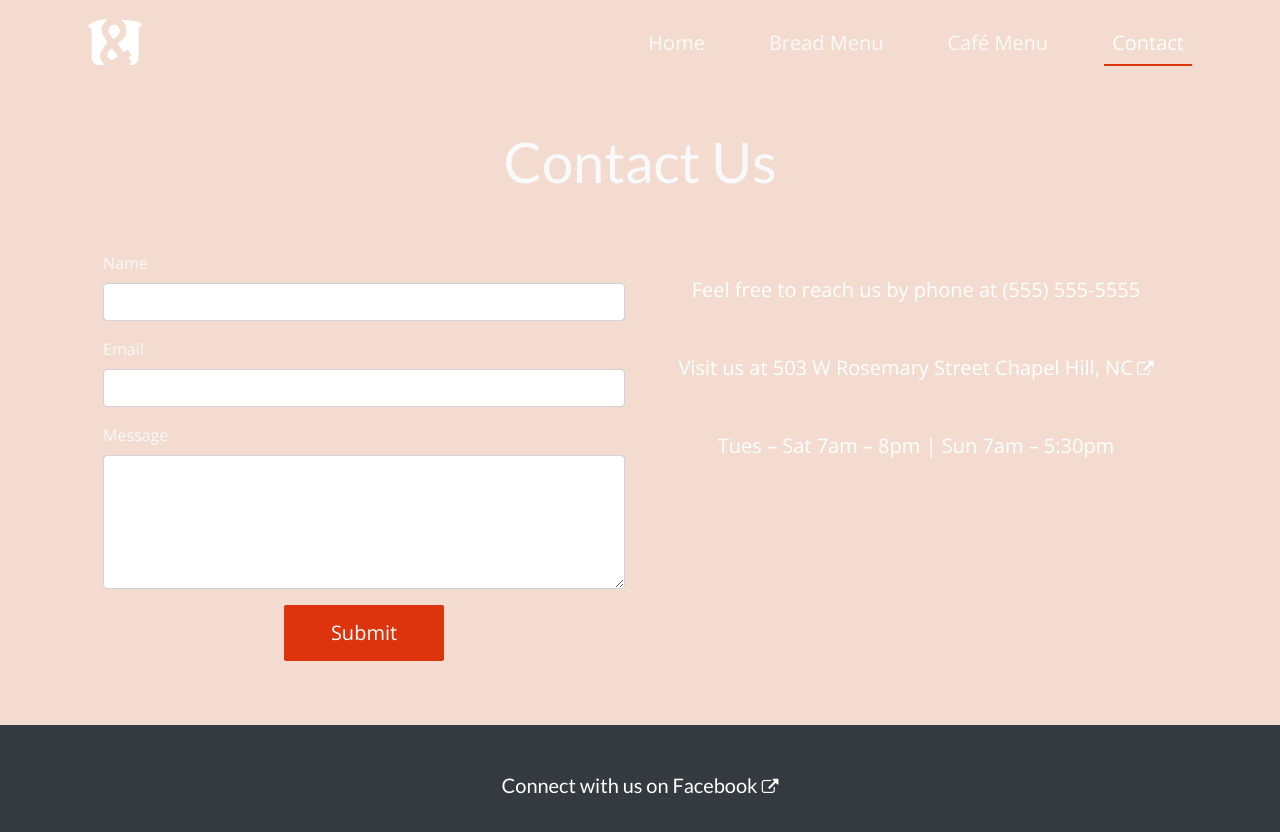
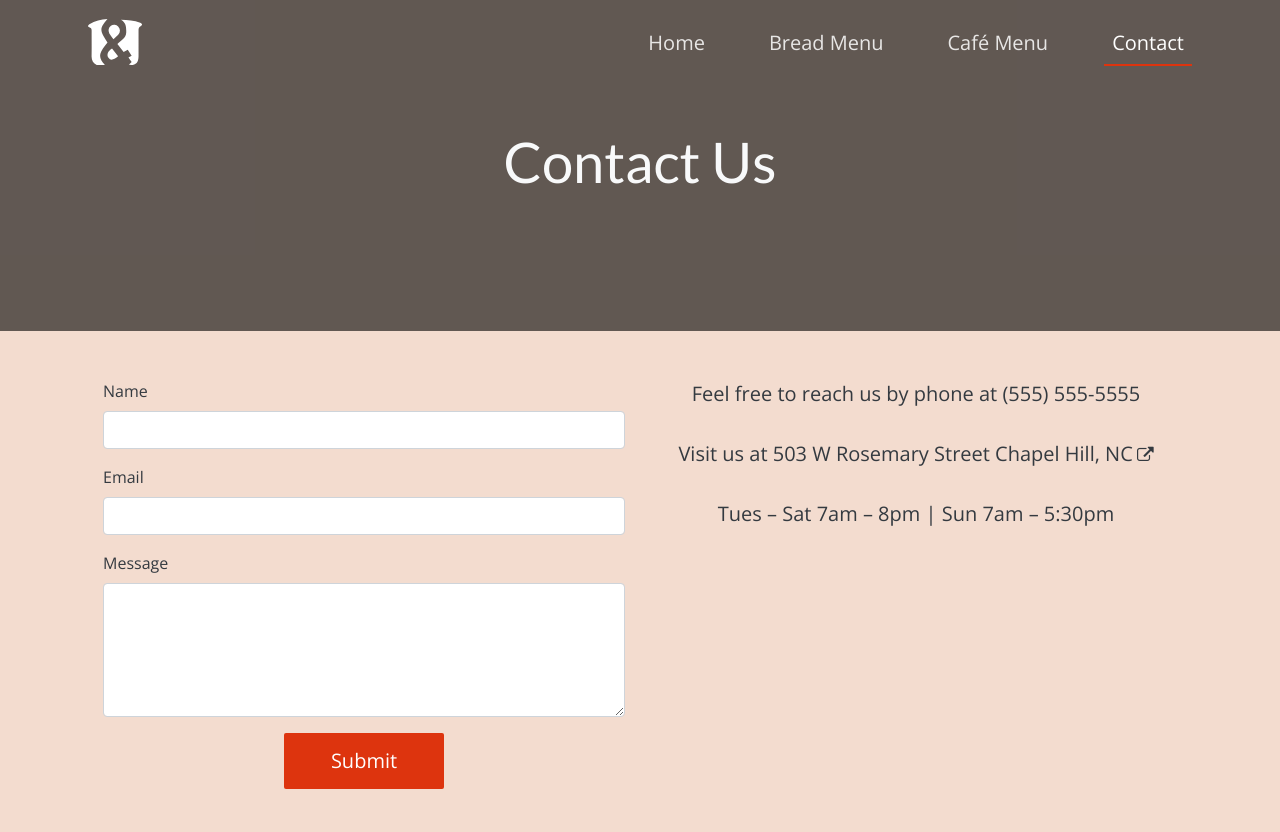
Before and after one commit to timdoesdesign/breadandbutterconcept, a website: page contact.html in a window 1280 px wide. Shown: the top 832 px of the page. Drawn offline with nearby package versions, Linux system fonts and the light colour scheme; files that its build step writes are made by us from their sources.

Commit message:
Update contact page
- Update class names
- Combine contact info to one paragraph element

```diff
--- a/contact.html
+++ b/contact.html
@@ -42,24 +42,29 @@
     </nav>
   </header>
 
+  <section class="hero hero--contact">
+      <div class="dark-overlay">
+        <div class="home-inner">
+          <h2 class="text-light text-center display-4">Contact Us</h2>
+        </div>
+      </div>
+    </section>
+
   <section class="contact">
-    <div class="home-inner pb-0">
-      <h2 class="text-light text-center display-4">Contact Us</h2>
-    </div>
-    <div class="container-fluid py-5">
+    <div class="container py-5">
       <div class="row">
-        <div class="col-12 col-xl-6">
+        <div class="col-12 col-xl-6 mb-4">
           <form>
             <div class="form-group">
-              <label class="text-light" for="name">Name</label>
+              <label class="text-dark" for="name">Name</label>
               <input type="text" class="form-control" id="name">
             </div>
             <div class="form-group">
-              <label class="text-light" for="email">Email</label>
+              <label class="text-dark" for="email">Email</label>
               <input type="email" class="form-control" id="email">
             </div>
             <div class="form-group">
-              <label class="text-light" for="message">Message</label>
+              <label class="text-dark" for="message">Message</label>
               <textarea class="form-control" id="message" rows="5"></textarea>
             </div>
             <div class="form-group text-center">
@@ -68,10 +73,10 @@
           </form>
         </div>
 
-        <div class="col-12 col-xl-6 mt-4 text-center d-none d-lg-block">
-          <p>Feel free to reach us by phone at (555) 555-5555</p>
-          <p class="my-5">Visit us at <a href="https://www.google.com/maps/dir//503+W+Rosemary+St,+Chapel+Hill,+NC+27516/@35.9109498,-79.1343912,21767m/data=!3m1!1e3!4m8!4m7!1m0!1m5!1m1!1s0x89acc2e1d91e0489:0x58674800b1872e1d!2m2!1d-79.0643511!2d35.9109701" target="_blank" class="map">503 W Rosemary Street Chapel Hill, NC</a></p>
-          <p>Tues &ndash; Sat 7am &ndash; 8pm | Sun 7am &ndash; 5:30pm</p>
+        <div class="col-12 col-xl-6 text-center d-none d-lg-block">
+          <p class="text-dark">Feel free to reach us by phone at (555) 555-5555<br/><br/>
+          Visit us at <a href="https://www.google.com/maps/dir//503+W+Rosemary+St,+Chapel+Hill,+NC+27516/@35.9109498,-79.1343912,21767m/data=!3m1!1e3!4m8!4m7!1m0!1m5!1m1!1s0x89acc2e1d91e0489:0x58674800b1872e1d!2m2!1d-79.0643511!2d35.9109701" target="_blank" class="map">503 W Rosemary Street Chapel Hill, NC</a><br/><br/>
+          Tues &ndash; Sat 7am &ndash; 8pm | Sun 7am &ndash; 5:30pm</p>
         </div>
       </div>
     </div>
```
